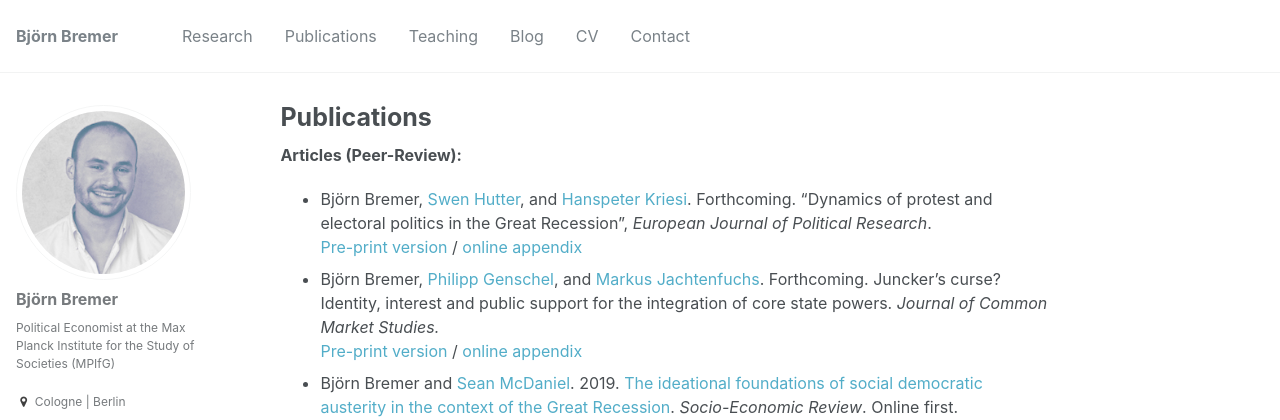
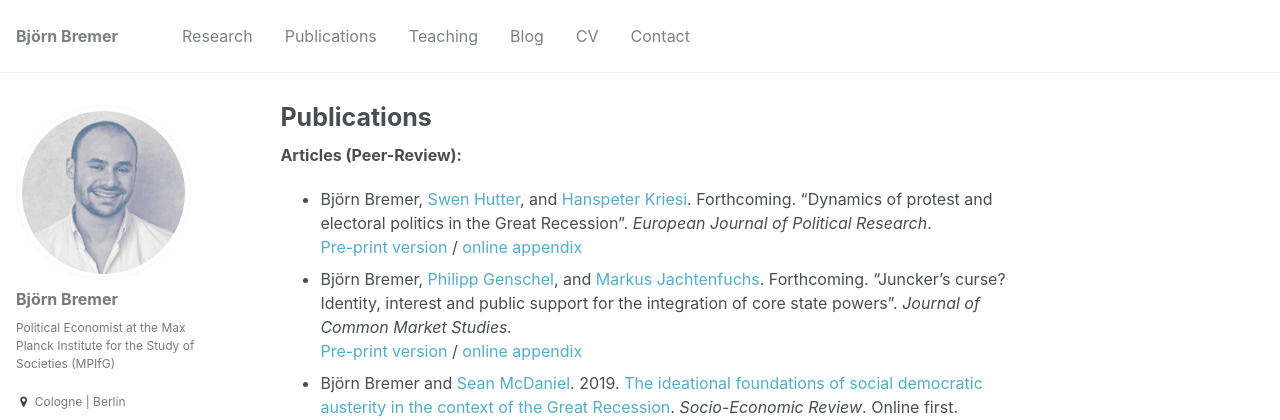
Before and after one commit to bjoernbremer/bjoernbremer.github.io, a Jekyll site: the page built from _pages/publications.md, in a window 1280 px wide and 1334 px high. Shown: the top 420 px of the window. Built offline with Jekyll 4.4.1, drawn with Linux system fonts in a browser that asks for light colours; some web fonts are replaced.

Commit message:
update website

```diff
--- a/_pages/publications.md
+++ b/_pages/publications.md
@@ -8,9 +8,9 @@ author_profile: true
 
 **Articles (Peer-Review):**
 
-* Björn Bremer, [Swen Hutter](http://www.swen-hutter.eu/), and [Hanspeter Kriesi](http://www.eui.eu/DepartmentsAndCentres/PoliticalAndSocialSciences/People/Professors/Kriesi.aspx). Forthcoming. "Dynamics of protest and electoral politics in the Great Recession", *European Journal of Political Research*. <br/>
+* Björn Bremer, [Swen Hutter](http://www.swen-hutter.eu/), and [Hanspeter Kriesi](http://www.eui.eu/DepartmentsAndCentres/PoliticalAndSocialSciences/People/Professors/Kriesi.aspx). Forthcoming. "Dynamics of protest and electoral politics in the Great Recession". *European Journal of Political Research*. <br/>
 [Pre-print version]({{ site.url }}/files/publications/BremerHutterKriesi_2019_EJPR.pdf) / [online appendix]({{ site.url }}/files/publications/BremerHutterKriesi_2019_EJPR_appendix.pdf)
-* Björn Bremer, [Philipp Genschel](https://www.eui.eu/DepartmentsAndCentres/PoliticalAndSocialSciences/People/Professors/Genschel), and [Markus Jachtenfuchs](https://www.hertie-school.org/en/research/faculty-and-researchers/profile/person/jachtenfuchs/). Forthcoming. Juncker's curse? Identity, interest and public support for the integration of core state powers. *Journal of Common Market Studies.* <br/>
+* Björn Bremer, [Philipp Genschel](https://www.eui.eu/DepartmentsAndCentres/PoliticalAndSocialSciences/People/Professors/Genschel), and [Markus Jachtenfuchs](https://www.hertie-school.org/en/research/faculty-and-researchers/profile/person/jachtenfuchs/). Forthcoming. "Juncker's curse? Identity, interest and public support for the integration of core state powers". *Journal of Common Market Studies.* <br/>
 [Pre-print version]({{ site.url }}/files/publications/BremerGenschelJachtenfuchs_2019_JCMS.pdf) / [online appendix]({{ site.url }}/files/publications/BremerGenschelJachtenfuchs_2019_JCMS_appendix.pdf)
 * Björn Bremer and [Sean McDaniel](https://warwick.ac.uk/fac/soc/pais/people/mcdaniel/). 2019. [The ideational foundations of social democratic austerity in the context of the Great Recession](https://academic.oup.com/ser/advance-article-abstract/doi/10.1093/ser/mwz001/5320344). *Socio-Economic Review*. Online first. <br/>
 [Pre-print version]({{ site.url }}/files/publications/BremerMcDaniel_SER_2019.pdf)
```
